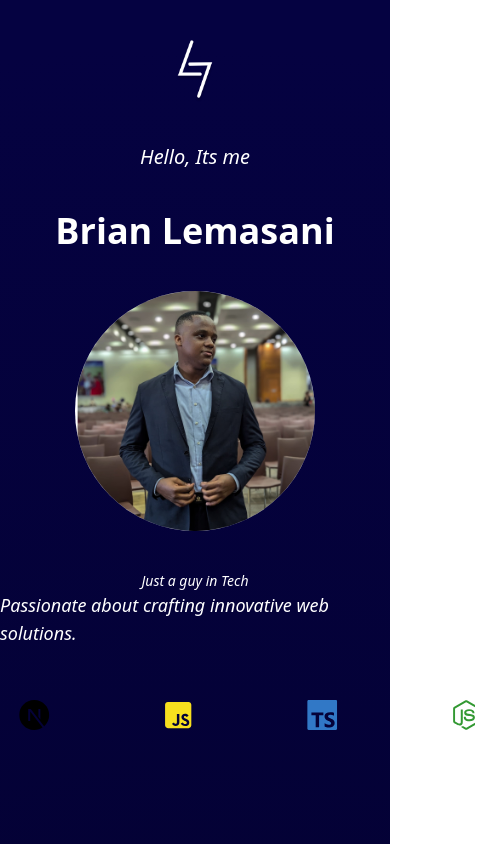
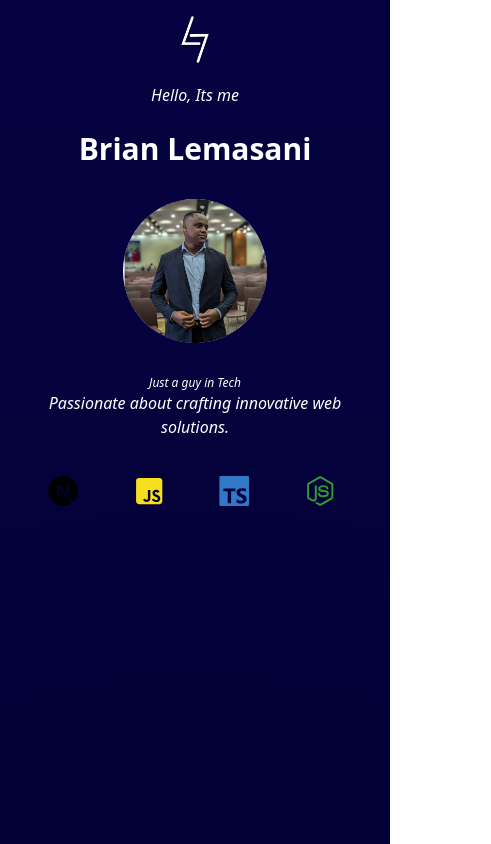
Before and after one commit to lemasani/portfolio, a Next.js app: page / in a window 390 px wide. Shown: the top 844 px of the page, 491 px wide, since content can reach past the window. Built offline with nearby package versions, Linux system fonts and the light colour scheme.

Commit message:
Refactor Hero component for improved layout and responsiveness; enhance text and image styling

```diff
--- a/components/Hero.tsx
+++ b/components/Hero.tsx
@@ -6,24 +6,22 @@ import React from 'react';
 import { fadeInVariants, imageVariant, nameVariants } from '@/lib/Animations';
 import Link from 'next/link';
 import logo from '@/public/logo.png';
-import bottomGradient from '@/public/bottomgradient.png'
 
 export default function Hero() {
   return (
     <>
-			<header className="relative top-0 py-10 flex items-center justify-center">
+      <header className="relative top-0 py-4 md:py-10 flex items-center justify-center">
         <Link href="/">
-					<Image src={logo} alt="Logo" className="w-10" />
+          <Image src={logo} alt="Logo" className="w-8 md:w-10" />
         </Link>
       </header>
-			<section className="hero h-screen relative text-white">
-				{/* Main content */}
+      <section className="hero min-h-screen relative text-white px-4 md:px-0">
         <div className="container relative z-10 mx-auto">
-					<div className="welcome flex flex-col justify-center gap-4 space-y-6 items-center">
+          <div className="welcome flex flex-col justify-center gap-2 md:gap-4 space-y-4 md:space-y-6 items-center">
             <motion.span
               initial={{ y: -100 }}
               animate={{ y: 0 }}
-							className="font-light italic text-xl text-white"
+              className="font-light italic text-base md:text-xl text-white"
             >
               Hello, Its me
             </motion.span>
@@ -31,7 +29,7 @@ export default function Hero() {
               initial={nameVariants.initial}
               animate={nameVariants.animate}
               transition={nameVariants.transition}
-							className="text-primary text-4xl font-bold text-white"
+              className="text-primary text-3xl md:text-4xl lg:text-5xl font-bold text-white text-center"
             >
               Brian Lemasani
             </motion.h1>
@@ -39,53 +37,30 @@ export default function Hero() {
               initial={imageVariant.initial}
               animate={imageVariant.animate}
               transition={imageVariant.transition}
-							className="image-container w-60 h-60 rounded-full flex items-center justify-center z-10"
+              className="image-container w-40 h-40 md:w-60 md:h-60 rounded-full flex items-center justify-center z-10"
             >
               <Image
                 src={ProfileImage}
                 alt="Brian Lemasani"
-								className="w-50 h-50 rounded-full"
+                className="w-36 h-36 md:w-60 md:h-60 rounded-full object-cover"
               />
             </motion.div>
             <motion.div
               initial={fadeInVariants.initial}
               animate={fadeInVariants.animate}
               transition={fadeInVariants.transition}
-							className="flex flex-col items-center"
+              className="flex flex-col items-center text-center"
             >
-							<h2 className="text-sm italic">Just a guy in Tech</h2>
-							<span className="font-light italic text-lg">
+              <h2 className="text-xs md:text-sm italic">Just a guy in Tech</h2>
+              <span className="font-light italic text-base md:text-lg px-4 md:px-0">
                 Passionate about crafting innovative web solutions.
               </span>
             </motion.div>
-						<div className="skill-wrapper">
+            <div className="skill-wrapper w-full max-w-full overflow-hidden">
               <Skills />
             </div>
           </div>
         </div>
-				{/*/!* Gradient Images with blur effects *!/*/}
-				{/*<div className="pointer-events-none">*/}
-				{/*  /!* Bottom left gradient *!/*/}
-				{/*  <div className="absolute -bottom-12 -left-2 transform rotate-27 z-0">*/}
-				{/*    <Image*/}
-				{/*      src={logo}*/}
-				{/*      alt="bottomGradient"*/}
-				{/*      width={400}*/}
-				{/*      height={400}*/}
-				{/*      className="opacity-50 blur-md"*/}
-				{/*    />*/}
-				{/*  </div>*/}
-				{/*  /!* Top right gradient *!/*/}
-				{/*  <div className="absolute -top-12 -right-10 transform rotate-27 z-0">*/}
-				{/*    <Image*/}
-				{/*      src={logo}*/}
-				{/*      alt="topGradient"*/}
-				{/*      width={400}*/}
-				{/*      height={400}*/}
-				{/*      className="opacity-50 blur-md"*/}
-				{/*    />*/}
-				{/*  </div>*/}
-				{/*</div>*/}
       </section>
     </>
   );
```
Lines whose indentation alone changed are shown as unchanged.
